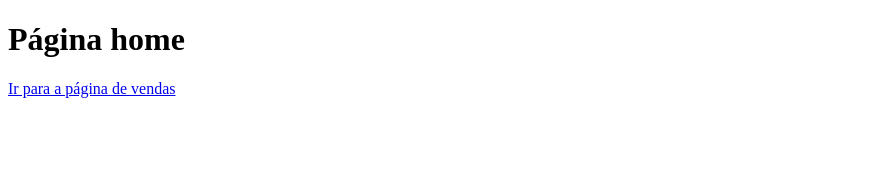
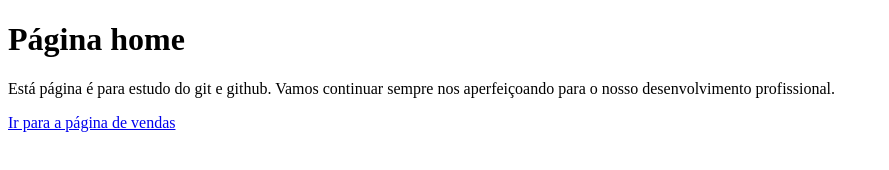
Before and after one commit to JoelBerson/aulagithub, a plain HTML site: page index.html in a window 1280 px wide. Shown: the whole page, without its empty margins (0-889 px from the left). Drawn offline with Linux system fonts and the light colour scheme.

Commit message:
Alterações na página home e de vendas

```diff
--- a/index.html
+++ b/index.html
@@ -8,6 +8,7 @@
 </head>
 <body>
     <h1>Página home</h1>
+    <p>Está página é para estudo do git e github. Vamos continuar sempre nos aperfeiçoando para o nosso desenvolvimento profissional.</p>
     <a href="vendas.html">Ir para a página de vendas</a>
 </body>
 </html>
```
Also changed, not shown: vendas.html (+1 -0 lines).
